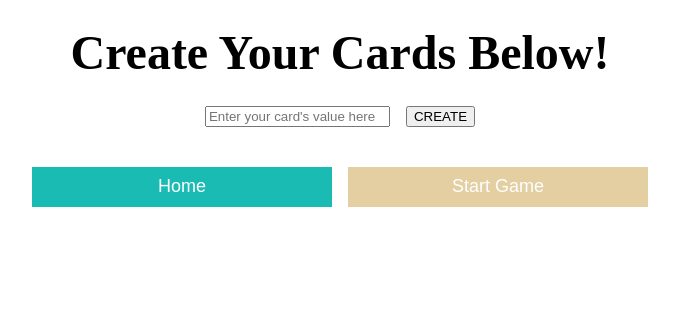
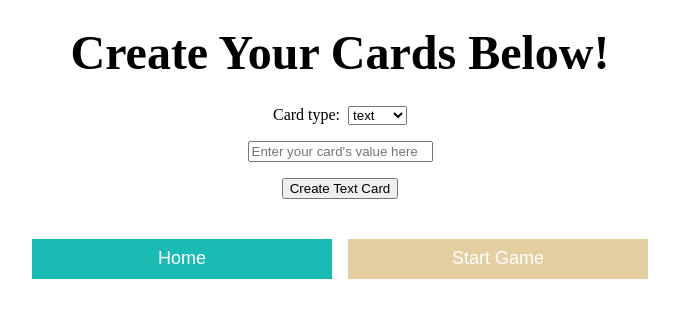
Before and after one commit to camchardukian/memory-game, a React (Create React App) app: page / in a window 1280 px wide. Both pictures are taken after a click on the button "Custom Play". Shown: the top 318 px of the page, without its empty margins (300-979 px from the left). Built offline with nearby package versions, Linux system fonts and the light colour scheme.

Commit message:
feature/image-upload-and-image-cards

```diff
--- a/src/App.js
+++ b/src/App.js
@@ -3,7 +3,7 @@ import CardMatchingPage from './containers/CardMatchingPage'
 import SelectModePage from './containers/SelectModePage'
 import CreateCardPage from './containers/CreateCardPage'
 import Card from './components/Card'
-import { TWELVE_CARDS_DEFAULT_DATA, MODE } from './utils/constants'
+import { TWELVE_CARDS_DEFAULT_DATA, MODE, CARD_TYPES } from './utils/constants'
 import Helpers from './utils/Helpers'
 
 import './App.scss'
@@ -76,12 +76,27 @@ const App = () => {
       }
    }
 
-   const handleChangeCreatedCardValue = (e) => {
-      setCardToBeCreated(Helpers.generateCreatedCard(e.target.value.trim()))
+   const handleChangeCreatedTextCardValue = (e) => {
+      setCardToBeCreated(
+         Helpers.generateCreatedCard({
+            type: CARD_TYPES.TEXT,
+            content: e.target.value.trim(),
+         })
+      )
+   }
+
+   const handleChangeCreatedImageCardValue = (imageFile) => {
+      setCardToBeCreated(
+         Helpers.generateCreatedCard({ type: CARD_TYPES.IMAGE, content: imageFile })
+      )
    }
 
    const handleCreateCard = () => {
-      if (createdCardsArray.some((existingCard) => existingCard.content === cardToBeCreated.content)) {
+      if (
+         createdCardsArray.some(
+            (existingCard) => existingCard.content === cardToBeCreated.content
+         )
+      ) {
          return alert('Error: Please enter a unique card value.')
       }
       setCreatedCardsArray((prevState) => {
@@ -123,7 +138,10 @@ const App = () => {
                   mode === MODE.CUSTOM_PLAY && (
                      <>
                         <CreateCardPage
-                           onChangeCreatedCardValue={handleChangeCreatedCardValue}
+                           onChangeCreatedTextCardValue={handleChangeCreatedTextCardValue}
+                           onChangeCreatedImageCardValue={
+                              handleChangeCreatedImageCardValue
+                           }
                            onCreateCard={handleCreateCard}
                         />
                         <div className="created-cards-list-container">
--- a/src/App.scss
+++ b/src/App.scss
@@ -29,6 +29,7 @@
    .created-cards-list-container {
       display: flex;
       flex-wrap: wrap;
+      margin-top: 16px;
       .created-cards-row {
          display: flex;
          width: 160px;
--- a/src/components/Card/index.js
+++ b/src/components/Card/index.js
@@ -3,9 +3,6 @@ import { CARD_TYPES } from '../../utils/constants'
 import './styles.scss'
 const Card = ({ cardInfo, onClick, index }) => {
    const { type, content, isFlippedToBack } = cardInfo
-   if (type === CARD_TYPES.IMAGE) {
-      return <div>images in development...</div>
-   } else if (type === CARD_TYPES.TEXT)
    return (
       <div className="card" onClick={() => onClick(index)}>
          <div className="card-inner-content-container">
@@ -14,7 +11,13 @@ const Card = ({ cardInfo, onClick, index }) => {
                   isFlippedToBack ? 'flipped-inner-content' : ''
                }`}
             >
-                  <div className="card-front">{content}</div>
+               <div className="card-front">
+                  {type === CARD_TYPES.TEXT ? (
+                     content
+                  ) : (
+                     <img className="card-image" src={content} alt="" />
+                  )}
+               </div>
                <div className="card-back">?</div>
             </div>
          </div>
--- a/src/components/Card/styles.scss
+++ b/src/components/Card/styles.scss
@@ -41,6 +41,9 @@
          -moz-user-select: none;
          -webkit-user-select: none;
          -webkit-touch-callout: none;
+         .card-image {
+            width: 100%;
+         }
       }
       .card-back {
          transform: rotateY(180deg);
--- a/src/containers/CreateCardPage/index.js
+++ b/src/containers/CreateCardPage/index.js
@@ -1,31 +1,101 @@
-import React from 'react'
+import React, { useState, useEffect } from 'react'
+import { CARD_TYPES } from '../../utils/constants'
 import './styles.scss'
 
-const CreateCardPage = ({ onChangeCreatedCardValue, onCreateCard }) => {
+const CreateCardPage = ({
+   onChangeCreatedTextCardValue,
+   onChangeCreatedImageCardValue,
+   onCreateCard,
+}) => {
+   const [selectedImage, setSelectedImage] = useState('')
+   const [previewImageSrc, setPreviewImageSrc] = useState('')
+   const [typeOfCard, setTypeOfCard] = useState(CARD_TYPES.TEXT)
+
+   useEffect(() => {
+      if (selectedImage && !previewImageSrc) {
+         const reader = new FileReader()
+         reader.addEventListener('load', function () {
+            setPreviewImageSrc(this.result)
+            onChangeCreatedImageCardValue(this.result)
+         })
+         reader.readAsDataURL(selectedImage)
+      }
+   }, [onChangeCreatedImageCardValue, previewImageSrc, selectedImage])
+
+   const handleChangeCardType = (e) => {
+      setTypeOfCard(e.target.value)
+   }
 
    const handleOnKeyDown = (e) => {
       if (e.code === 'Enter') {
-         handleCreateCardAndResetInput()
+         handleCreateTextCard()
       }
    }
 
-   const handleCreateCardAndResetInput = () => {
+   const handleCreateTextCard = () => {
       if (document.getElementById('createdCard').value.trim()) {
          onCreateCard()
       }
-      document.getElementById('createdCard').value = '';
+      document.getElementById('createdCard').value = ''
+   }
+
+   const handleCreateImageCard = () => {
+      if (selectedImage) {
+         onCreateCard()
+         setSelectedImage('')
+         setPreviewImageSrc('')
+      }
+   }
+
+   const handleChangeImageInput = (e) => {
+      setSelectedImage(e.target.files[0])
+      setPreviewImageSrc('')
    }
 
    return (
       <div>
          <div className="title">Create Your Cards Below!</div>
-         <input
-            id="createdCard"
-            onChange={onChangeCreatedCardValue}
-            onKeyDown={handleOnKeyDown}
-            placeholder="Enter your card's value here"
-         ></input>
-         <button onClick={handleCreateCardAndResetInput}>CREATE</button>
+         <label id="cardType" htmlFor="cardType">
+            Card type:
+         </label>
+         <select onChange={handleChangeCardType} name="cardType">
+            {Object.keys(CARD_TYPES).map((item) => {
+               return (
+                  <option key={CARD_TYPES[item]} value={CARD_TYPES[item]}>
+                     {CARD_TYPES[item]}
+                  </option>
+               )
+            })}
+         </select>
+         {typeOfCard === CARD_TYPES.TEXT ? (
+            <div className="create-text-card-container">
+               <input
+                  id="createdCard"
+                  onChange={onChangeCreatedTextCardValue}
+                  onKeyDown={handleOnKeyDown}
+                  placeholder="Enter your card's value here"
+               ></input>
+               <button onClick={handleCreateTextCard}>Create Text Card</button>
+            </div>
+         ) : (
+            <div className="create-image-card-container">
+               <input
+                  id="imageInput"
+                  type="file"
+                  onChange={handleChangeImageInput}
+                  accept="image/*"
+               ></input>
+               <div className="image-preview-container">
+                  <img
+                     className={`${!selectedImage && 'hidden'} image-preview-image`}
+                     src={previewImageSrc}
+                     alt="preview"
+                  />
+                  <div className={`${selectedImage && 'hidden'}`}>Image Preview</div>
+               </div>
+               <button onClick={handleCreateImageCard}>Create Image Card</button>
+            </div>
+         )}
       </div>
    )
 }
--- a/src/containers/CreateCardPage/styles.scss
+++ b/src/containers/CreateCardPage/styles.scss
@@ -4,7 +4,42 @@
    line-height: 1.2;
    margin-bottom: 24px;
 }
-input {
-   margin-right: 16px;
-   margin-bottom: 16px;
+.hidden {
+   display: none;
 }
+label {
+   margin-right: 8px;
+}
+.create-text-card-container,
+.create-image-card-container {
+   display: flex;
+   flex-direction: column;
+   align-items: center;
+   margin-top: 16px;
+   input {
+      margin-bottom: 16px;
+   }
+}
+select {
+   cursor: pointer;
+}
+.create-image-card-container {
+   .image-preview-container {
+      display: flex;
+      align-items: center;
+      justify-content: center;
+      min-width: 120px;
+      min-height: 60px;
+      border: 1px solid black;
+      object-fit: cover;
+      margin-bottom: 16px;
+      .image-preview-image {
+         width: 100%;
+         max-height: 200px;
+      }
+   }
+   input[type='file'] {
+      color: transparent;
+      width: 87px;
+   }
+}
--- a/src/utils/Helpers.js
+++ b/src/utils/Helpers.js
@@ -1,11 +1,11 @@
 import { v4 as uuidv4 } from 'uuid'
 
 const Helpers = {
-   generateCreatedCard: (content) => {
+   generateCreatedCard: ({ type, content }) => {
       if (content && content.trim()) {
          const keyForMatching = uuidv4()
          return {
-            type: 'text',
+            type,
             content,
             keyForMatching,
             isFlippedToBack: false,
```
Lines whose indentation alone changed are shown as unchanged.
